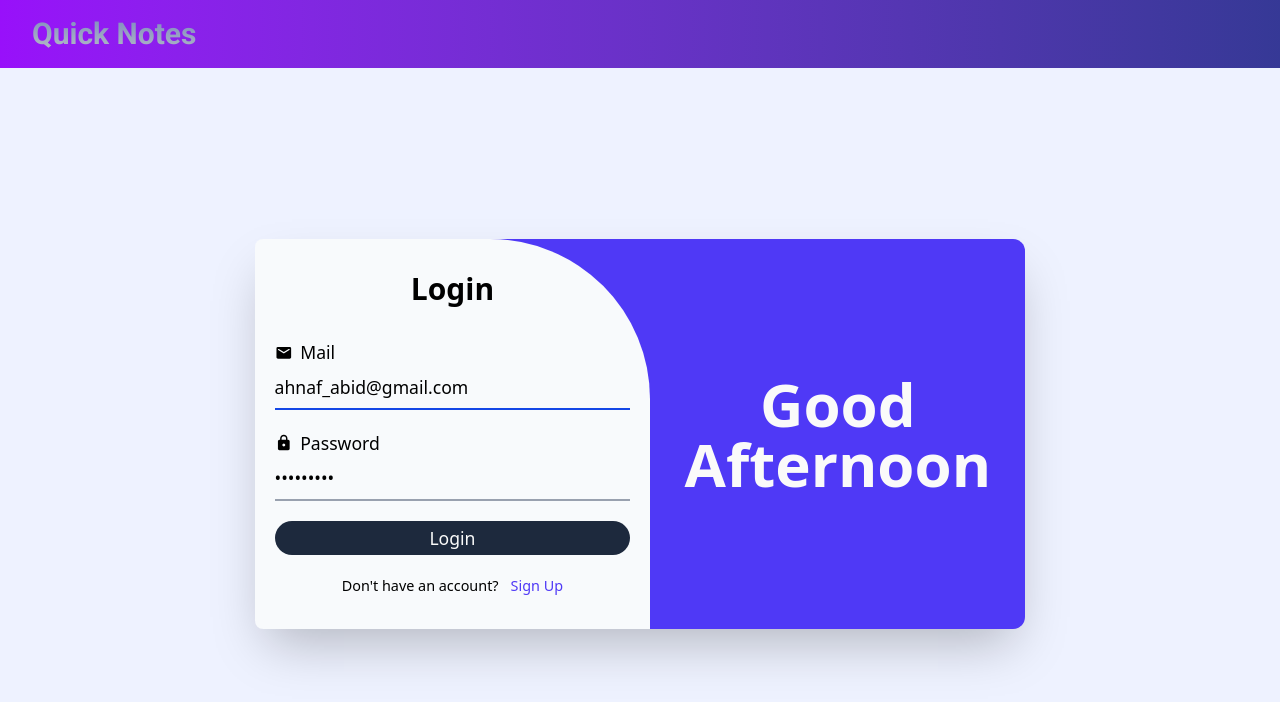
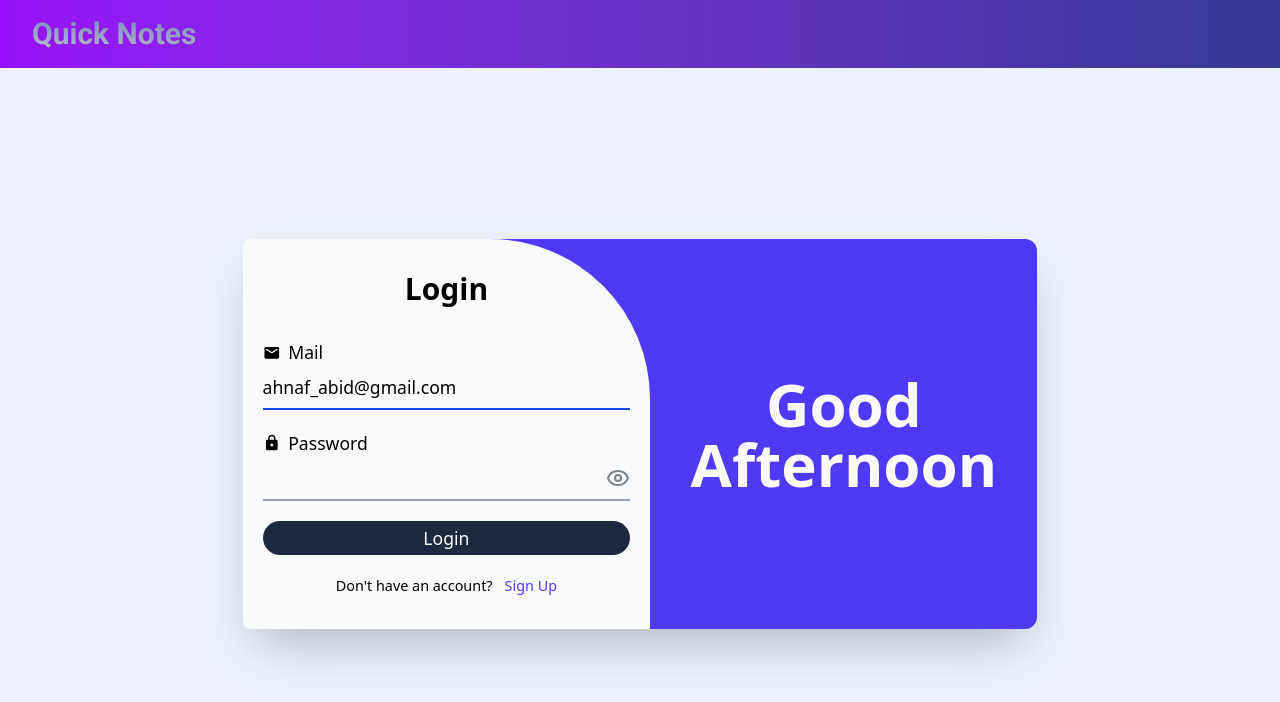
Before and after one commit to d0ub1e-A/ECE_2100_2210022, a React (Vite) app in the folder frontend/: page /login in a window 1280 px wide. Shown: the top 702 px of the page. Built offline with nearby package versions, Linux system fonts and the light colour scheme; no server answers; a web font is replaced by a local one.

Commit message:
password visibility added

```diff
--- a/frontend/src/assets/util/UtilArrangeNotes.js
+++ b/frontend/src/assets/util/UtilArrangeNotes.js
@@ -1,5 +1,5 @@
 export function arrangeNotes(notes) {
-  const tags = [...new Set(notes.map(note => note.tag))];
+  const tags = [...new Set(notes.map(note => note.tag))];console.log(tags);
   const categorizedNotes = tags.map(tag => ({
     tag: tag,
     notes: notes.filter(note => note.tag === tag && !note.pinned),
--- a/frontend/src/pages/PageLogin.jsx
+++ b/frontend/src/pages/PageLogin.jsx
@@ -7,17 +7,21 @@ import MailIcon from '../assets/icon/IconMail';
 import PasswordIcon from '../assets/icon/IconPassword';
 import PersonIcon from '../assets/icon/IconPerson';
 import { GlobalContext } from "../App";
+import { Eye, EyeOff } from "lucide-react";
 
 export default function LoginPage() {
   const formRef = useRef(null);
   const nameRef = useRef(null);
   const mailRef = useRef(null);
   const passRef = useRef(null);
+  const passSectionRef = useRef(null); console.log(passSectionRef);
   const navTo = useNavigate();
-  const {notifyUser} = useContext(GlobalContext);
+  const { notifyUser } = useContext(GlobalContext);
 
   const [inLogInPage, setInLoginPage] = useState(true);
   const [wrongInputs, setWrongInputs] = useState([]);
+  const [showPassword, setShowPassword] = useState(false);
+  const [passSectionFocuesd, setPassSectionFocuesd] = useState(false);
 
   document.title = inLogInPage ? `Login` : `Sign Up`;
 
@@ -55,16 +59,16 @@ export default function LoginPage() {
         password: password,
       });
 
-      if(loginRes.status === 200) {
+      if (loginRes.status === 200) {
         navTo('/me/notes');
         notifyUser('success', message[loginRes.status]);
       }
     } catch (error) {
       console.error(error);
 
-      if(error.status === 400) notifyUser('error', message[error.status]);
-      if(error.status === 401) notifyUser('error', message[error.status]);
-      if(error.status === 500) notifyUser('error', message[error.status]);
+      if (error.status === 400) notifyUser('error', message[error.status]);
+      if (error.status === 401) notifyUser('error', message[error.status]);
+      if (error.status === 500) notifyUser('error', message[error.status]);
     }
   }
 
@@ -84,7 +88,7 @@ export default function LoginPage() {
         password: password,
       });
 
-      if(signupRes.status === 201) {
+      if (signupRes.status === 201) {
         navTo('/me/notes');
         notifyUser('success', message[signupRes.status]);
       }
@@ -92,9 +96,9 @@ export default function LoginPage() {
     catch (error) {
       console.error(error);
 
-      if(error.status === 400) notifyUser('error', message[error.status]);
-      if(error.status === 401) notifyUser('error', message[error.status]);
-      if(error.status === 500) notifyUser('error', message[error.status]);
+      if (error.status === 400) notifyUser('error', message[error.status]);
+      if (error.status === 401) notifyUser('error', message[error.status]);
+      if (error.status === 500) notifyUser('error', message[error.status]);
     }
   }
 
@@ -129,6 +133,17 @@ export default function LoginPage() {
         sendSignupInfo(name, email, password);
       }
     }
+  }
+
+  // toggles the password visibility
+  function togglePasswordVisibility() {
+    setShowPassword(prev => !prev);
+
+    const input = document.querySelector('input[type="text"], input[type="password"]');
+
+    setTimeout(() => {
+      if(input) input.selectionStart = input.selectionEnd = input.value.length;
+    }, 0)
   }
 
   // Refreshes the whole page everytime page appears
@@ -199,14 +214,26 @@ export default function LoginPage() {
               <span className="flex gap-2 items-center">
                 <PasswordIcon />Password
               </span>
-              <input
-                required
-                type="password"
-                name="password"
-                defaultValue={`jkluiojkl`}
-                ref={passRef}
-                className={`border-b-2 ${wrongInputs.includes(passRef) ? 'border-red-600' : 'border-gray-400 focus:border-blue-700'} transition-all duration-300 outline-none py-2 w-full`}
-              />
+              <div
+                tabIndex={0}
+                ref={passSectionRef}
+                onFocus={() => setPassSectionFocuesd(true)}
+                onBlur={() => setPassSectionFocuesd(false)}
+                className={`flex items-center border-b-2 transition-all ${wrongInputs.includes(passRef) && 'border-red-600'} ${passSectionFocuesd ? 'border-blue-700' : 'border-gray-400'}`}>
+                <input
+                  required
+                  type={`${showPassword ? 'text' : 'password'}`}
+                  name="password"
+                  ref={passRef}
+                  className={`outline-none py-2 w-full`}
+                />
+                <button
+                  type="button"
+                  onClick={togglePasswordVisibility}
+                  className={`text-grey-mid`}
+                >{showPassword ? <EyeOff /> : <Eye />}
+                </button>
+              </div>
               {wrongInputs.includes(passRef) &&
                 <p className={`text-red-mid text-xs md:text-sm py-1`}>Need at least 8 characters</p>
               }
--- a/frontend/src/pages/PageUserProfile.jsx
+++ b/frontend/src/pages/PageUserProfile.jsx
@@ -2,7 +2,7 @@ import { useContext, useEffect, useState } from "react";
 import { api } from "../assets/util/UtilApi";
 import { useNavigate } from "react-router-dom";
 import { UserContext } from "./layout/LayoutUser";
-import { Edit2, LogOut, User2, CircleX, Mail, Lock, User, Check, LockOpen } from "lucide-react";
+import { Edit2, LogOut, User2, CircleX, Mail, Lock, User, Check, LockOpen, Eye, EyeOff } from "lucide-react";
 import { isValidPassword } from "../assets/util/UtilCheckInfo";
 import { GlobalContext } from "../App";
 
@@ -11,24 +11,64 @@ import DeleteAccDialog from "../components/modal/ModalDeleteAccount";
 export default function UserProfilePage() {
   const navTo = useNavigate();
   const { userInfo, userNotes, setRefetch } = useContext(UserContext);
-  const {notifyUser} = useContext(GlobalContext);
+  const { notifyUser } = useContext(GlobalContext);
 
   const [inEditMode, setInEditMode] = useState(false);
-  const [changedName, setChangedName] = useState('');
-  const [changedEmail, setChangedEmail] = useState('');
   const [oldPassword, setOldPassword] = useState('');
   const [newPassword, setNewPassword] = useState('');
   const [passwordChangeTrigger, setPasswordChangeTrigger] = useState(false);
   const [showPassErrMsg, setShowPassErrMsg] = useState(false);
   const [showDeleteAccDialog, setShowDeleteAccDialog] = useState(false);
+  const [showOldPassword, setShowOldPassword] = useState(false);
+  const [showNewPassword, setShowNewPassword] = useState(false);
 
   const numberOfNotes = userNotes.reduce((acc, note) => acc + note.notes.length, 0);
   const numberOfTags = userNotes.length;
 
+  // prevents users from setting short length password
   useEffect(() => setShowPassErrMsg(false), [passwordChangeTrigger]);
 
+  // Clears the state for password visibility
+  useEffect(() => {
+    setShowNewPassword(false);
+    setShowOldPassword(false);
+  }, [passwordChangeTrigger]);
+
+  // toggles the old password visibility
+  function toggleOldPasswordVisibility() {
+    setShowOldPassword(prev => !prev);
+
+    const input = document.querySelector('input[type="text"], input[type="password"]');
+
+    setTimeout(() => {
+      if (input) input.selectionStart = input.selectionEnd = input.value.length;
+    }, 0)
+  }
+
+  // toggles the new password visibility
+  function toggleNewPasswordVisibility() {
+    setShowNewPassword(prev => !prev);
+
+    const input = document.querySelector('input[type="text"], input[type="password"]');
+
+    setTimeout(() => {
+      if (input) input.selectionStart = input.selectionEnd = input.value.length;
+    }, 0)
+  }
+
+  // update the name and email only
   async function updateUserProfile(e) {
     e.preventDefault();
+
+    const formInfo = new FormData(e.currentTarget);
+    const {changedName, changedEmail} = Object.fromEntries(formInfo);
+
+    const message = {
+      200: 'Your profile has been updated successfully.',
+      400: 'Bad request. Please try again!',
+      401: 'Wrong credentials. Try again.',
+      500: 'Internal server error. Please try again!'
+    }
 
     try {
       const nameEmailRes = await api.patch(`/user`, {
@@ -39,15 +79,27 @@ export default function UserProfilePage() {
       if (nameEmailRes.status === 200) {
         setInEditMode(false);
         setRefetch(prev => !prev);
+        notifyUser('success', message[nameEmailRes.status])
       }
-    }
-    catch (error) {
+    }catch (error) {
       console.error(error);
+
+      if (error.status === 400) notifyUser('error', message[error.status]);
+      if (error.status === 401) notifyUser('error', message[error.status]);
+      if (error.status === 500) notifyUser('error', message[error.status]);
     }
   }
 
+  // update the password only
   async function updatePassword(e) {
     e.preventDefault();
+
+    const message = {
+      200: 'Password has been updated successfully.',
+      400: 'Bad request. Please try again!',
+      401: 'Wrong password. Try again.',
+      500: 'Internal server error. Please try again!'
+    }
 
     if (isValidPassword(newPassword)) {
       setShowPassErrMsg(false);
@@ -60,9 +112,14 @@ export default function UserProfilePage() {
 
         if (passRes.status === 200) {
           setPasswordChangeTrigger(false);
+          notifyUser('success', message[passRes.status]);
         }
       } catch (error) {
         console.error(error);
+
+        if (error.status === 400) notifyUser('error', message[error.status]);
+        if (error.status === 401) notifyUser('error', message[error.status]);
+        if (error.status === 500) notifyUser('error', message[error.status]);
       }
     }
     else {
@@ -70,6 +127,7 @@ export default function UserProfilePage() {
     }
   }
 
+  // handles logout
   async function logout() {
     try {
       const logoutRes = await api.post('/auth/logout');
@@ -78,10 +136,11 @@ export default function UserProfilePage() {
     } catch (error) {
       console.error(error);
 
-      if(error.status === 500) {notifyUser('error', 'Internal server error. Please try again!')}
+      if (error.status === 500) { notifyUser('error', 'Internal server error. Please try again!') }
     }
   }
 
+  // deletes the account and send to the login page
   async function deleteAccount() {
     const message = {
       200: 'Account has been deleted successfully.',
@@ -91,20 +150,22 @@ export default function UserProfilePage() {
     try {
       const deleteAccRes = await api.delete('/user');
 
-      if(deleteAccRes.status === 200) {
+      if (deleteAccRes.status === 200) {
         navTo('/login');
         notifyUser('success', message[deleteAccRes.status]);
       }
     } catch (error) {
       console.error(error);
 
-      if(error.status === 401) navTo(`/login`);
-      if(error.status === 500) notifyUser('error', message[error.status]);
+      if (error.status === 401) navTo(`/login`);
+      if (error.status === 500) notifyUser('error', message[error.status]);
     }
   }
 
   return (
     <div className={`h-full flex justify-center items-center bg-white dark:bg-black p-16`}>
+
+      {/* modal for confirming account deletion */}
       <DeleteAccDialog
         showDeleteAccDialog={showDeleteAccDialog}
         deleteAccount={deleteAccount}
@@ -114,6 +175,7 @@ export default function UserProfilePage() {
       <section className={`p-8 ${showDeleteAccDialog ? 'brightness-75' : ''} rounded-[20px] shadow-xl w-svw md:w-[50svw] bg-[whitesmoke]/90 transition-all`}>
 
         {inEditMode ?
+          // form for chnaging name and email only
           <form
             onSubmit={updateUserProfile}
             className={`flex flex-col gap-4 fira-mono p-5`}
@@ -122,7 +184,7 @@ export default function UserProfilePage() {
             <label className={`flex items-center gap-3 text-grey-mid`}><User />Name</label>
             <input
               type="text"
-              onChange={e => setChangedName(e.target.value)}
+              name="changedName"
               defaultValue={userInfo.name}
               className={`px-4.5 py-2 text-[1.2rem] border border-grey-mid rounded-[15px]`}
             />
@@ -130,7 +192,7 @@ export default function UserProfilePage() {
             <label className={`flex items-center gap-3 text-grey-mid`}><Mail />Email</label>
             <input
               type="email"
-              onChange={e => setChangedEmail(e.target.value)}
+              name="changedEmail"
               defaultValue={userInfo.email}
               className={`px-4.5 py-2 text-[1.2rem] rounded-[15px] border border-grey-mid`}
             />
@@ -148,6 +210,7 @@ export default function UserProfilePage() {
             </div>
 
           </form> :
+          // shows the profile info + password changing section
           <div className={`cal-sans flex flex-col gap-10`}>
 
             {/* user name + edit profile button */}
@@ -184,17 +247,34 @@ export default function UserProfilePage() {
                 className={`flex flex-col gap-3`}
               >
                 <label className={`flex items-center gap-3 text-grey-mid`}><Lock />Old Password</label>
+                <div className={`rounded-[15px] border border-grey-mid flex items-center pr-4.5`}>
                   <input
-                  type="password"
+                    type={showOldPassword ? 'text' : 'password'}
                     onChange={e => setOldPassword(e.target.value)}
-                  className={`px-4.5 py-2 text-[1.2rem] rounded-[15px] border border-grey-mid`}
+                    className={`px-4.5 py-2 text-[1.2rem] w-full`}
                   />
+                  <button
+                    type="button"
+                    onClick={toggleOldPasswordVisibility}
+                    className={`text-grey-mid`}
+                  >{showOldPassword ? <EyeOff /> : <Eye />}
+                  </button>
+                </div>
+
                 <label className={`flex items-center gap-3 text-grey-mid`}><LockOpen />New Password</label>
+                <div className={`rounded-[15px] border border-grey-mid flex items-center pr-4.5`}>
                   <input
-                  type="password"
+                    type={showNewPassword ? 'text' : 'password'}
                     onChange={e => setNewPassword(e.target.value)}
-                  className={`px-4.5 py-2 text-[1.2rem] rounded-[15px] border border-grey-mid`}
+                    className={`px-4.5 py-2 text-[1.2rem] w-full`}
                   />
+                  <button
+                    type="button"
+                    onClick={toggleNewPasswordVisibility}
+                    className={`text-grey-mid`}
+                  >{showNewPassword ? <EyeOff /> : <Eye />}
+                  </button>
+                </div>
                 <p className={`text-red-mid text-xs md:text-sm py-1 ${showPassErrMsg ? 'scale-100 translate-x-0' : 'scale-0 translate-x-5'} transition-all`}>Need at least 8 characters</p>
 
                 <div className={`flex justify-between gap-3`}>
@@ -244,7 +324,7 @@ export default function UserProfilePage() {
                 className={`px-2 py-1.5 cal-sans rounded-[15px] border border-grey-lite logout text-grey-bold w-full flex items-center justify-center gap-2`}
               ><LogOut />Logout</button>
               <button
-                onClick={() => {setShowDeleteAccDialog(true)}}
+                onClick={() => { setShowDeleteAccDialog(true) }}
                 className={`delete-account px-2 py-1.5 cal-sans bg-red-mid text-white rounded-[15px] w-full flex items-center justify-center gap-2`}
               ><CircleX />Delete Account</button>
             </div>
```
Also changed, not shown: frontend/src/pages/PageNote.jsx (+5 -17 lines), frontend/src/pages/layout/LayoutUser.jsx (+11 -8 lines). Lines whose indentation alone changed are shown as unchanged.
